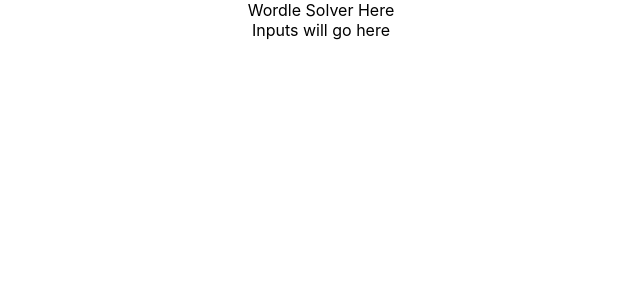
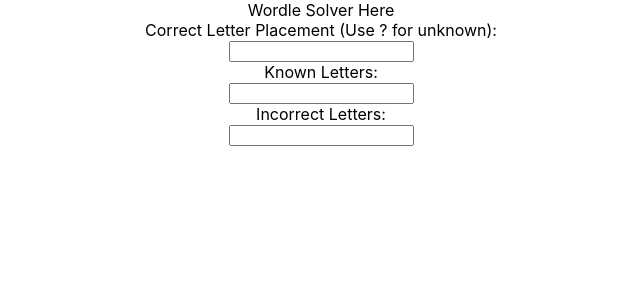
Before and after one commit to Khalil-Foulks/wordle_solver, a React (Create React App) app in the folder wordle_solver/: page / in a window 1280 px wide. Shown: the top 300 px of the page, without its empty margins (319-959 px from the left). Built offline with nearby package versions, Linux system fonts and the light colour scheme.

Commit message:
added inputs

```diff
--- a/wordle_solver/src/components/InputForm.jsx
+++ b/wordle_solver/src/components/InputForm.jsx
@@ -3,7 +3,17 @@
 function InputForm (){
     return(
         <div className='form-container'>
-            Inputs will go here
+            <label>Correct Letter Placement (Use ? for unknown):</label>
+            <br/>
+            <input/>
+            <br/>
+            <label>Known Letters:</label>
+            <br/>
+            <input/>
+            <br/>
+            <label>Incorrect Letters:</label>
+            <br/>
+            <input/>
         </div>
     )
 }
```
